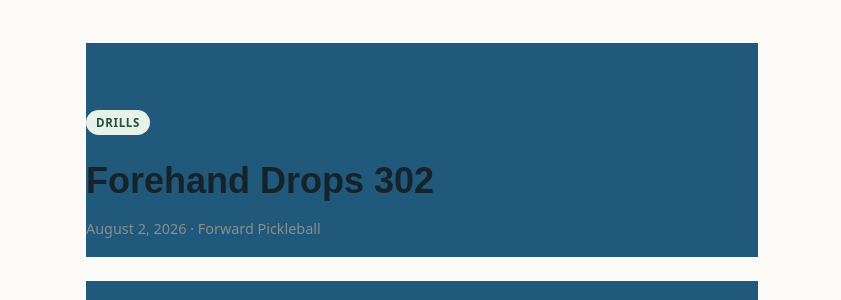
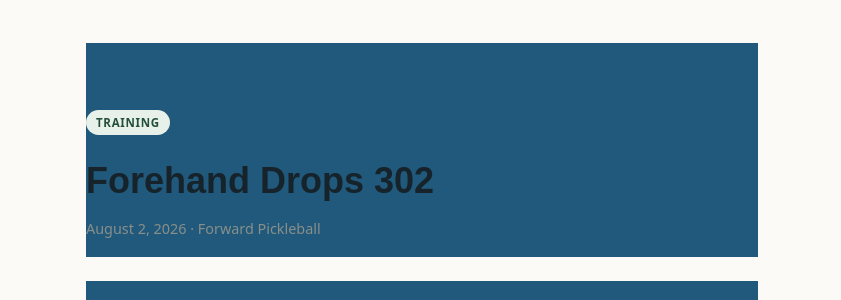
Before and after one commit to forwardpickleballorg-art/forwardpickleballorg-art.github.io, a Jekyll site: the page built from _posts/2026-08-02-forehand-drops.html, in a window 1280 px wide and 900 px high. Shown: the part 198-498 px from the top of the window, without its empty margins (218-1059 px from the left). Built offline with Jekyll 4.4.1, drawn with Linux system fonts in a browser that asks for light colours.

Commit message:
Merge categories: Doubles into Strategy, Drills into Training

```diff
--- a/_posts/2026-08-02-forehand-drops.html
+++ b/_posts/2026-08-02-forehand-drops.html
@@ -1,6 +1,6 @@
 ---
 title: "Forehand Drops 302"
-category: "Drills"
+category: "Training"
 author: "Forward Pickleball"
 excerpt: "If your forehand drop feels like a coin flip, the problem usually isn't nerves — it's that you're using one technique for jobs that need three different shots."
 ---
--- a/_posts/2026-08-09-dink-drill-301.html
+++ b/_posts/2026-08-09-dink-drill-301.html
@@ -1,6 +1,6 @@
 ---
 title: "Dink Drills 301"
-category: "Drills"
+category: "Training"
 author: "Forward Pickleball"
 ---
 
```
Also changed, not shown: _posts/2026-06-15-doubles-positioning-mistakes.md (+1 -1 lines).
